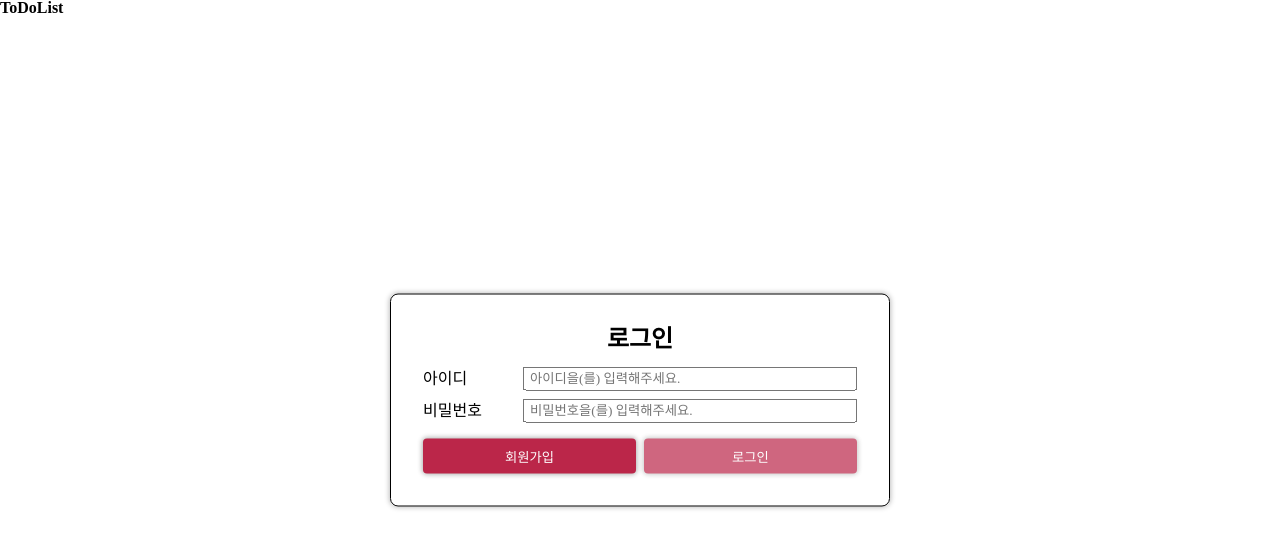
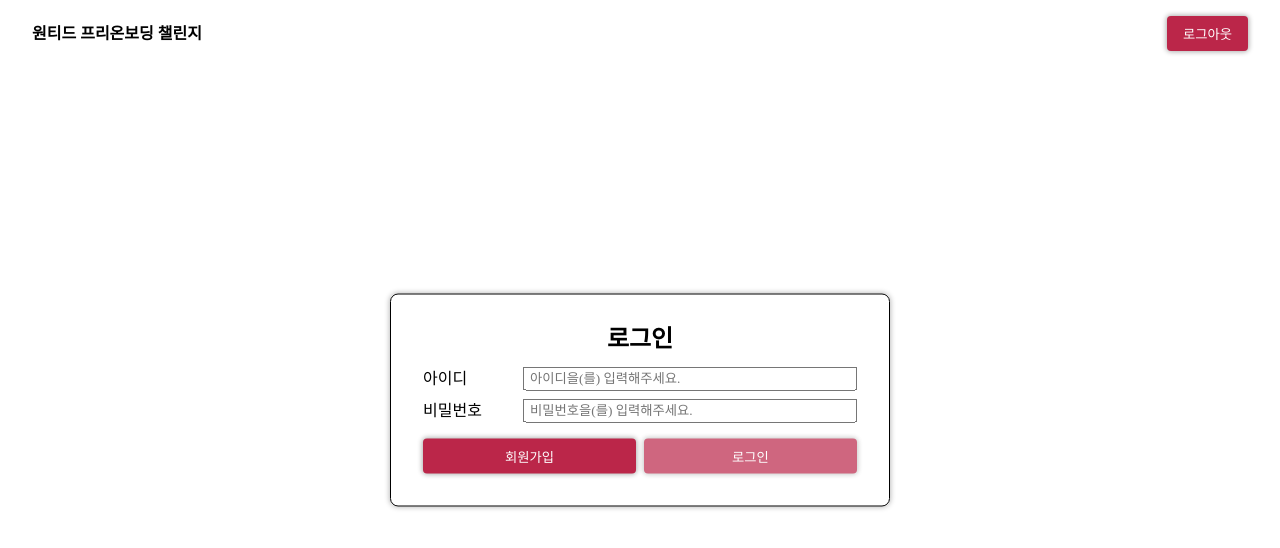
Before and after one commit to postop09/STUDY_todoList, a React (Create React App) app: page /auth in a window 1280 px wide. Shown: the top 548 px of the page. Built offline with nearby package versions, Linux system fonts and the light colour scheme; a web font is replaced by a local one.

Commit message:
#3 [ToDoList] - 로그아웃 구현

```diff
--- a/src/component/layout/Header.tsx
+++ b/src/component/layout/Header.tsx
@@ -1,11 +1,32 @@
 import React from "react";
+import Button from "../Button";
+import styled from "styled-components";
+import { useNavigate } from "react-router-dom";
 
 const Header = () => {
+  const navigate = useNavigate();
+
+  const onRemoveAuthToken = () => {
+    localStorage.removeItem("Authorization");
+    alert("로그아웃 되었습니다.");
+    navigate("/auth");
+  };
+
   return (
-    <header>
-      <h1>ToDoList</h1>
-    </header>
+    <HeaderWrapper>
+      <h1>원티드 프리온보딩 챌린지</h1>
+      <div>
+        <Button onClick={onRemoveAuthToken}>로그아웃</Button>
+      </div>
+    </HeaderWrapper>
   );
 };
 
 export default Header;
+
+const HeaderWrapper = styled.header`
+  display: flex;
+  justify-content: space-between;
+  align-items: center;
+  padding: 1rem 2rem;
+`;
```
